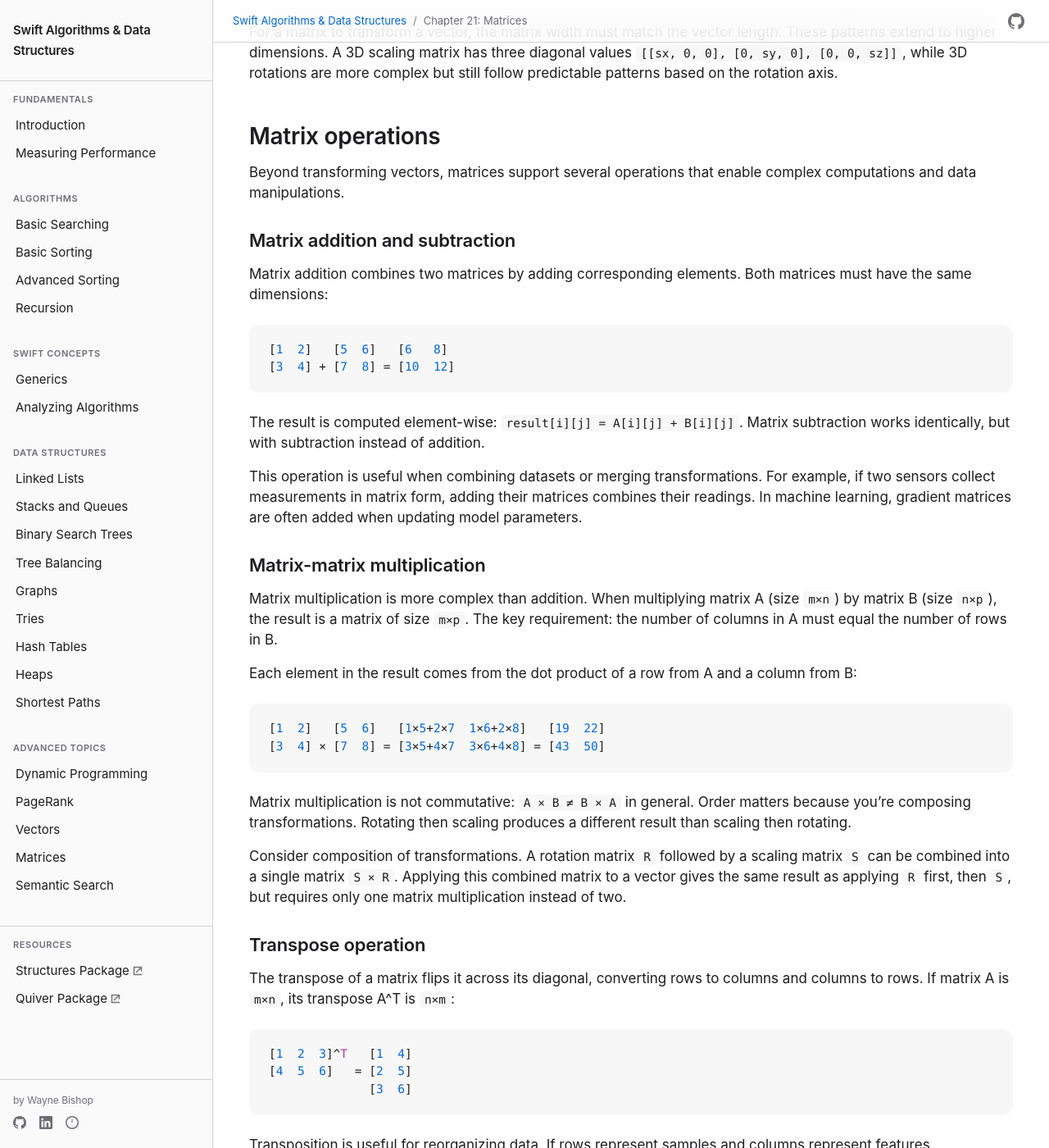
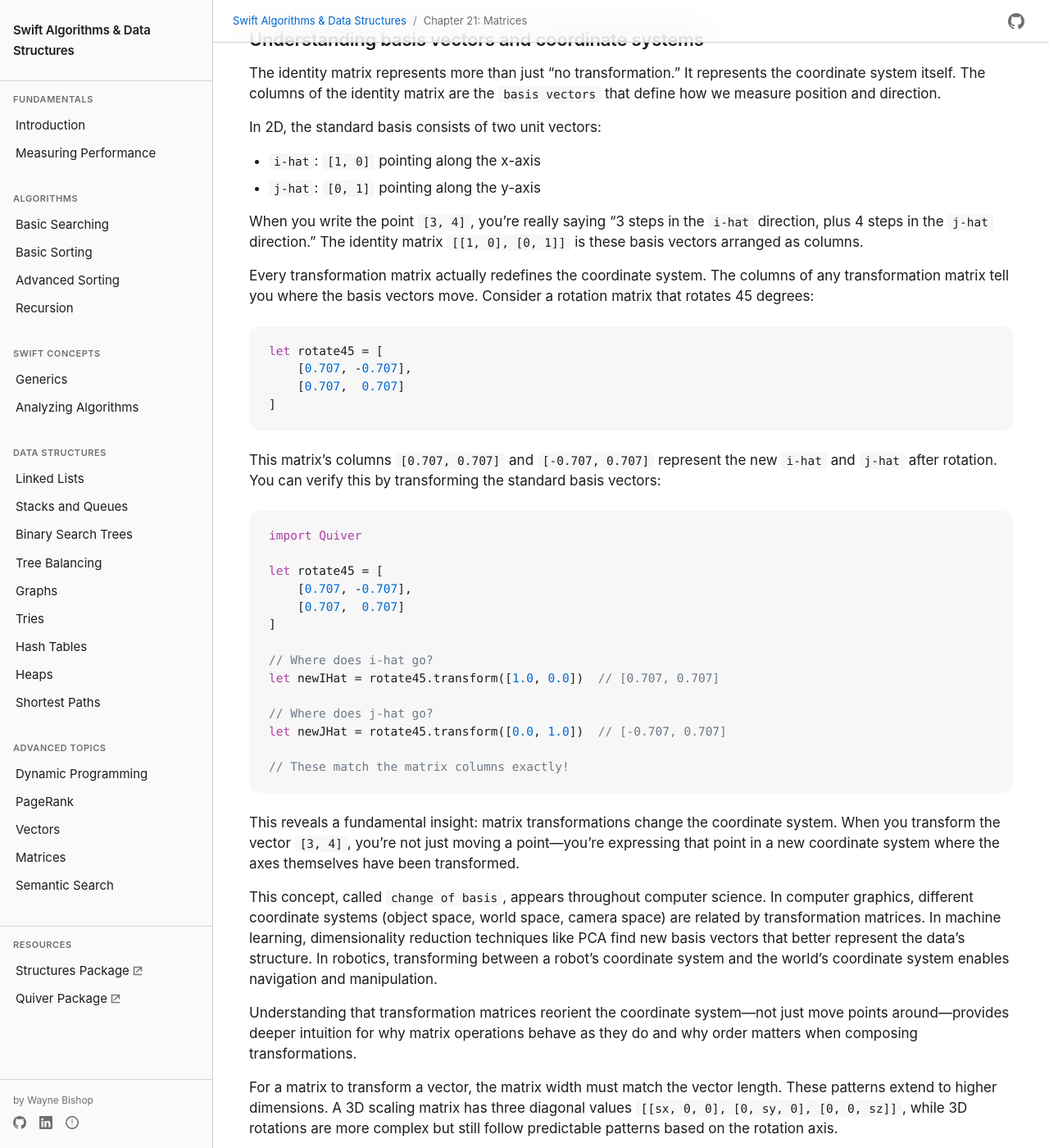
Before and after one commit to waynewbishop/swift-algorithms, a Jekyll site: the page built from 21-matrices.md, in a window 1280 px wide and 1400 px high, scrolled down 3327 px. Shown: the whole window at 82% size. Built offline with Jekyll 4.4.1, drawn with Linux system fonts in a browser that asks for light colours.

Commit message:
Add change of basis section to Chapter 21: Matrices
Major enhancement to identity matrix explanation:

**New section: "Understanding basis vectors and coordinate systems"**

Content additions:
- Explains identity matrix represents the coordinate system itself
- Introduces basis vectors (i-hat, j-hat) as fundamental concept
- Shows transformation matrix columns are transformed basis vectors
- Demonstrates change of basis with Quiver .transform() method
- Verifies concept with executable code examples

Pedagogical improvements:
- Bridges gap from "what" (identity returns original) to "why" (represents coordinate system)
- Shows transformations reorient coordinate systems, not just move points
- Connects to real applications: graphics (object/world/camera space), ML (PCA), robotics
- Appropriate difficulty for intermediate developers (no eigenvectors/formal proofs)

Technical details:
- Uses existing Quiver methods (no new features needed)
- All math terms use backticks: `basis vectors`, `i-hat`, `j-hat`, `change of basis`
- Code examples demonstrate theory is testable in Swift
- Maintains consistency with Chapter 20 (Vectors) terminology

Location: Inserted after line 108 (identity matrix intro), before "Matrix operations"

This fills a critical conceptual gap that intermediate developers often miss when learning linear algebra.

🤖 Generated with Claude Code
Co-Authored-By: Claude <noreply@anthropic.com>

````diff
--- a/21-matrices.md
+++ b/21-matrices.md
@@ -106,6 +106,50 @@ The identity matrix is a special case of scaling where all diagonal values equal
 [1  0]  No transformation
 [0  1]  (multiplying by identity returns the original vector)
 ```
+
+### Understanding basis vectors and coordinate systems
+
+The identity matrix represents more than just "no transformation." It represents the coordinate system itself. The columns of the identity matrix are the `basis vectors` that define how we measure position and direction.
+
+In 2D, the standard basis consists of two unit vectors:
+- `i-hat`: `[1, 0]` pointing along the x-axis
+- `j-hat`: `[0, 1]` pointing along the y-axis
+
+When you write the point `[3, 4]`, you're really saying "3 steps in the `i-hat` direction, plus 4 steps in the `j-hat` direction." The identity matrix `[[1, 0], [0, 1]]` is these basis vectors arranged as columns.
+
+Every transformation matrix actually redefines the coordinate system. The columns of any transformation matrix tell you where the basis vectors move. Consider a rotation matrix that rotates 45 degrees:
+
+```swift
+let rotate45 = [
+    [0.707, -0.707],
+    [0.707,  0.707]
+]
+```
+
+This matrix's columns `[0.707, 0.707]` and `[-0.707, 0.707]` represent the new `i-hat` and `j-hat` after rotation. You can verify this by transforming the standard basis vectors:
+
+```swift
+import Quiver
+
+let rotate45 = [
+    [0.707, -0.707],
+    [0.707,  0.707]
+]
+
+// Where does i-hat go?
+let newIHat = rotate45.transform([1.0, 0.0])  // [0.707, 0.707]
+
+// Where does j-hat go?
+let newJHat = rotate45.transform([0.0, 1.0])  // [-0.707, 0.707]
+
+// These match the matrix columns exactly!
+```
+
+This reveals a fundamental insight: matrix transformations change the coordinate system. When you transform the vector `[3, 4]`, you're not just moving a point—you're expressing that point in a new coordinate system where the axes themselves have been transformed.
+
+This concept, called `change of basis`, appears throughout computer science. In computer graphics, different coordinate systems (object space, world space, camera space) are related by transformation matrices. In machine learning, dimensionality reduction techniques like PCA find new basis vectors that better represent the data's structure. In robotics, transforming between a robot's coordinate system and the world's coordinate system enables navigation and manipulation.
+
+Understanding that transformation matrices reorient the coordinate system—not just move points around—provides deeper intuition for why matrix operations behave as they do and why order matters when composing transformations.
 
 For a matrix to transform a vector, the matrix width must match the vector length. These patterns extend to higher dimensions. A 3D scaling matrix has three diagonal values `[[sx, 0, 0], [0, sy, 0], [0, 0, sz]]`, while 3D rotations are more complex but still follow predictable patterns based on the rotation axis.
 
````
